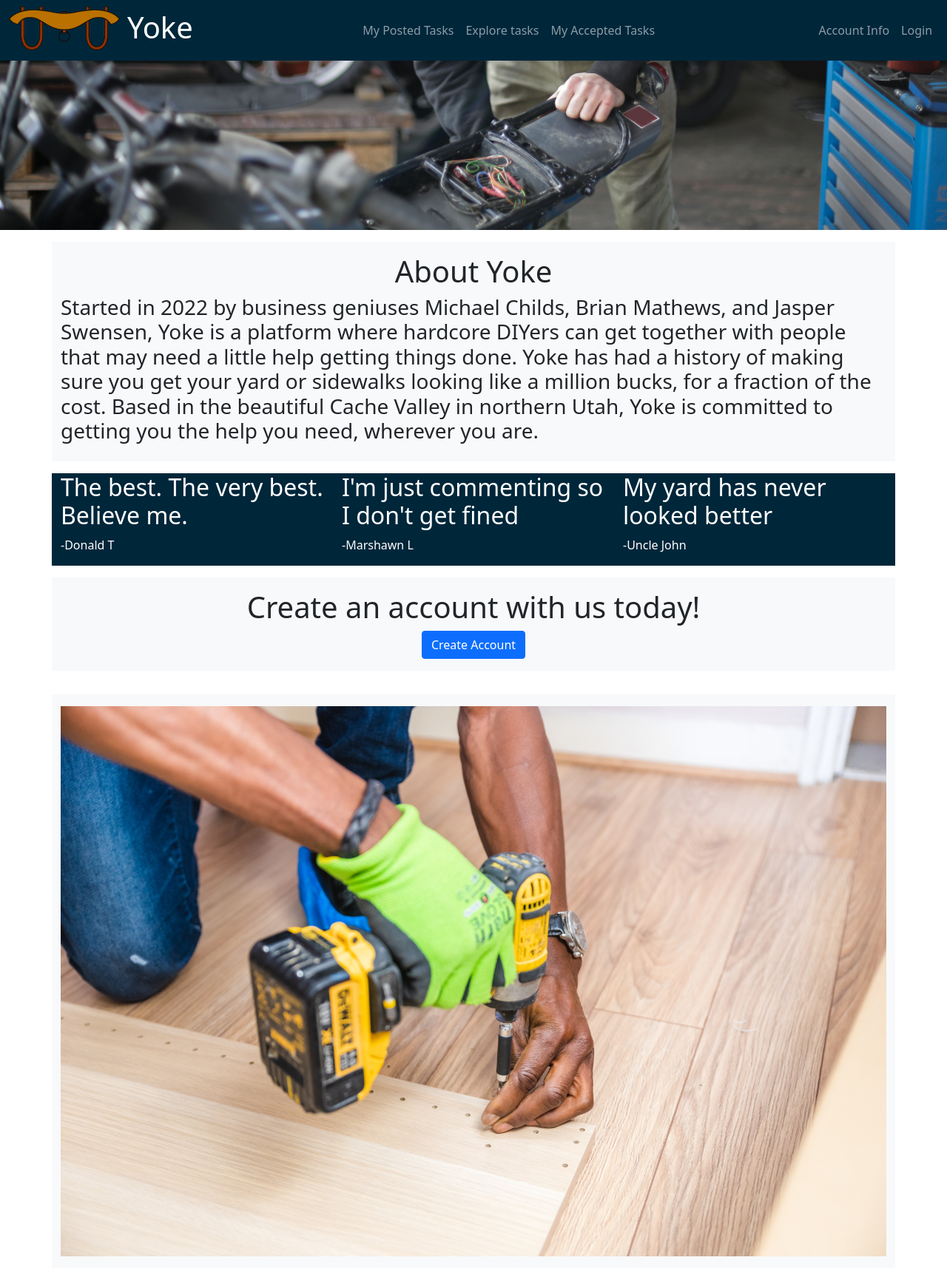
After one commit to kaisermikael/Group-8-Yoke, a Django app: page /about in a window 1280 px wide. The commit adds this page. Shown: the whole page at 74% size. Run offline with Django 4.2, Linux system fonts and the light colour scheme; some libraries are stand-ins or nearby versions.

Commit message:
added the about page and fixed a couple small things

```diff
--- a/source/yokeProject/urls.py
+++ b/source/yokeProject/urls.py
@@ -17,7 +17,7 @@ from django.contrib import admin
 from django.contrib.auth.decorators import login_required
 from django.urls import path, include
 from yokeProject.yokeApp.views import DeleteTask, LoginPage, CreateTaskPage, CompleteTask, QueueTask, \
-    ExploreTasksPage, DeQueueTask, HomePage, CreateAccountPage, AccountInfo, AddFunds
+    ExploreTasksPage, DeQueueTask, HomePage, CreateAccountPage, AccountInfo, AddFunds, AboutPage
 
 app_name = "yokeApp"
 
@@ -37,4 +37,5 @@ urlpatterns = [
     path('delete_task/<str:task_id>/', login_required(DeleteTask.as_view()), name="DeleteTask"),
     path('complete_task/<str:task_id>/', login_required(CompleteTask.as_view()), name="CompleteTask"),
     path('create_account', CreateAccountPage.as_view(), name="CreateAccountPage"),
+    path('about', AboutPage.as_view(), name="AboutPage"),
 ]
--- /dev/null
+++ b/source/yokeProject/yokeApp/templates/yokeapp/about.html
@@ -0,0 +1,110 @@
+<!doctype html>
+{% load static %}
+<html lang="en">
+  <head>
+    <!-- Required meta tags -->
+    <meta charset="utf-8">
+    <meta name="viewport" content="width=device-width, initial-scale=1">
+
+      <!-- First include jquery js -->
+    <script src="//code.jquery.com/jquery-1.12.0.min.js"></script>
+    <script src="//code.jquery.com/jquery-migrate-1.2.1.min.js"></script>
+
+    <!-- Bootstrap CSS -->
+    <link href="https://cdn.jsdelivr.net/npm/bootstrap@5.1.3/dist/css/bootstrap.min.css" rel="stylesheet" integrity="sha384-1BmE4kWBq78iYhFldvKuhfTAU6auU8tT94WrHftjDbrCEXSU1oBoqyl2QvZ6jIW3" crossorigin="anonymous">
+
+    <!-- Latest compiled and minified JavaScript (at the time of this post) -->
+    <script src="https://maxcdn.bootstrapcdn.com/bootstrap/3.3.7/js/bootstrap.min.js" integrity="sha384-Tc5IQib027qvyjSMfHjOMaLkfuWVxZxUPnCJA7l2mCWNIpG9mGCD8wGNIcPD7Txa" crossorigin="anonymous"></script>
+
+
+
+    <title>About Yoke</title>
+  </head>
+  <body>
+        <!-- nav bar -->
+    <nav class="navbar navbar-expand-lg navbar-dark" style="background-color: #00263A;">
+        <div class="container-fluid">
+            <div class="d-flex justify-content-center flex-row">
+                 <a href="/" class=""><img src="{% static "yoke-transparent.png" %}" alt="My image" style="width: 150px;height: 60px"></a>
+                 <a href="/" class="navbar-brand" style="padding-left: 10px"><h1>Yoke</h1></a>
+            </div>
+            <button type="button" class="navbar-toggler" data-bs-toggle="collapse" data-bs-target="#navbarCollapse">
+                <span class="navbar-toggler-icon"></span>
+            </button>
+            <div class="collapse navbar-collapse" id="navbarCollapse">
+                <div class="navbar-nav ms-auto">
+                    <a href="/home/posted/" class="nav-item nav-link">My Posted Tasks</a>
+                    <a href="/explore_tasks" class="nav-item nav-link">Explore tasks</a>
+                    <a href="/home/accepted/" class="nav-item nav-link">My Accepted Tasks</a>
+                </div>
+            </div>
+            <div class="collapse navbar-collapse" id="navbarCollapse">
+                <div class="navbar-nav ms-auto">
+                    <a href="/account_info" class="nav-item nav-link">Account Info</a>
+                    <a href="/accounts/login" class="nav-item nav-link">Login</a>
+                </div>
+            </div>
+        </div>
+    </nav>
+
+    <div class="d-flex justify-content-center flex-row">
+        <!--royalty free images sourced from pexels.com-->
+        <img src="{% static "widemech.jpg" %}" class="img-fluid" alt="wide pic">
+    </div>
+
+    <div class="container-lg">
+
+        <div class="row">
+            <div class="col bg-light py-3 my-3">
+                <h1 class="text-center">About Yoke</h1>
+                <h3>Started in 2022 by business geniuses Michael Childs, Brian Mathews, and Jasper Swensen, Yoke is a platform where hardcore DIYers can get together with people that may need a little help getting things done. Yoke has had a history of making sure you get your yard or sidewalks looking like a million bucks, for a fraction of the cost. Based in the beautiful Cache Valley in northern Utah, Yoke is committed to getting you the help you need, wherever you are.</h3>
+            </div>
+        </div>
+
+        <div class="row">
+            <div class="col text-white" style="background-color: #00263A;";>
+                <h2>The best. The very best. Believe me.</h2>
+                <p>-Donald T</p>
+            </div>
+            <div class="col text-white" style="background-color: #00263A;">
+                <h2>I'm just commenting so I don't get fined</h2>
+                <p>-Marshawn L</p>
+            </div>
+            <div class="col text-white" style="background-color: #00263A;">
+                <h2>My yard has never looked better</h2>
+                <p>-Uncle John</p>
+            </div>
+        </div>
+
+        <div class="row">
+            <div class="col bg-light py-3 my-3">
+                <h1 class="text-center">Create an account with us today!</h1>
+                <div class="text-center">
+                    <a href="/create_account"><button type="submit" class="btn btn-primary">Create Account</button></a>
+                </div>
+            </div>
+        </div>
+
+        <div class="row">
+            <div class="col bg-light py-3 my-3">
+                <!--royalty free images sourced from pexels.com-->
+                <img src="{% static "pexel3.jpg" %}" class="img-fluid" alt="cats">
+            </div>
+        </div>
+
+    </div>
+
+
+
+    <!-- Optional JavaScript; choose one of the two! -->
+
+    <!-- Option 1: Bootstrap Bundle with Popper -->
+    <script src="https://cdn.jsdelivr.net/npm/bootstrap@5.1.3/dist/js/bootstrap.bundle.min.js" integrity="sha384-ka7Sk0Gln4gmtz2MlQnikT1wXgYsOg+OMhuP+IlRH9sENBO0LRn5q+8nbTov4+1p" crossorigin="anonymous"></script>
+
+    <!-- Option 2: Separate Popper and Bootstrap JS -->
+    <!--
+    <script src="https://cdn.jsdelivr.net/npm/@popperjs/core@2.10.2/dist/umd/popper.min.js" integrity="sha384-7+zCNj/IqJ95wo16oMtfsKbZ9ccEh31eOz1HGyDuCQ6wgnyJNSYdrPa03rtR1zdB" crossorigin="anonymous"></script>
+    <script src="https://cdn.jsdelivr.net/npm/bootstrap@5.1.3/dist/js/bootstrap.min.js" integrity="sha384-QJHtvGhmr9XOIpI6YVutG+2QOK9T+ZnN4kzFN1RtK3zEFEIsxhlmWl5/YESvpZ13" crossorigin="anonymous"></script>
+    -->
+  </body>
+</html>
--- a/source/yokeProject/yokeApp/templates/yokeapp/account_details.html
+++ b/source/yokeProject/yokeApp/templates/yokeapp/account_details.html
@@ -15,7 +15,7 @@
 </head>
 <body>
 <!-- nav bar -->
-    <nav class="navbar navbar-expand-sm navbar-dark" style="background-color: rgb(1, 1, 129);">
+    <nav class="navbar navbar-expand-sm navbar-dark" style="background-color: #00263A;">
 
             <div class="d-flex justify-content-center flex-row">
                  <a href="/" class=""><img src="{% static "yoke-transparent.png" %}" alt="My image" style="width: 150px;height: 60px"></a>
--- a/source/yokeProject/yokeApp/templates/yokeapp/home.html
+++ b/source/yokeProject/yokeApp/templates/yokeapp/home.html
@@ -74,7 +74,7 @@
 
         <div class="row">
             <div class="col bg-light py-3 my-3">
-                <!--royalty free images sourced from pexel.com-->
+                <!--royalty free images sourced from pexels.com-->
                 <img src="{% static "pexel.jpg" %}" class="img-fluid" alt="shovel">
             </div>
             <div class="col bg-light py-3 my-3">
@@ -93,7 +93,7 @@
 
         <div class="row">
             <div class="col bg-light py-3 my-3">
-                <!--royalty free images sourced from pexel.com-->
+                <!--royalty free images sourced from pexels.com-->
                 <img src="{% static "pexel2.jpg" %}" class="img-fluid" alt="cats">
             </div>
         </div>
@@ -101,7 +101,7 @@
         <div class="row">
             <div class="col bg-light py-3 my-3">
                 <div class="text-center">
-                    <a href="/create_account"><button type="submit" class="btn btn-primary">About Yoke</button></a>
+                    <a href="/about"><button type="submit" class="btn btn-primary">About Yoke</button></a>
                 </div>
 
             </div>
--- a/source/yokeProject/yokeApp/views.py
+++ b/source/yokeProject/yokeApp/views.py
@@ -43,6 +43,12 @@ class HomePage(View):
                                                      "default": default,
                                                      "user_accepted_tasks": user_accepted_tasks,
                                                      "user_completed_tasks": user_completed_tasks})
+
+# this view is our about page and shouldn't mess with anything else
+class AboutPage(View):
+
+    def get(self, request, *args, **kwargs):
+        return render(request, 'yokeapp/about.html', {})
 
 # this view corresponds to the 'login' endpoint
 class LoginPage(View):
```
Also changed, not shown: source/yokeProject/yokeApp/static/pexel3.jpg (added), source/yokeProject/yokeApp/static/widemech.jpg (added).
